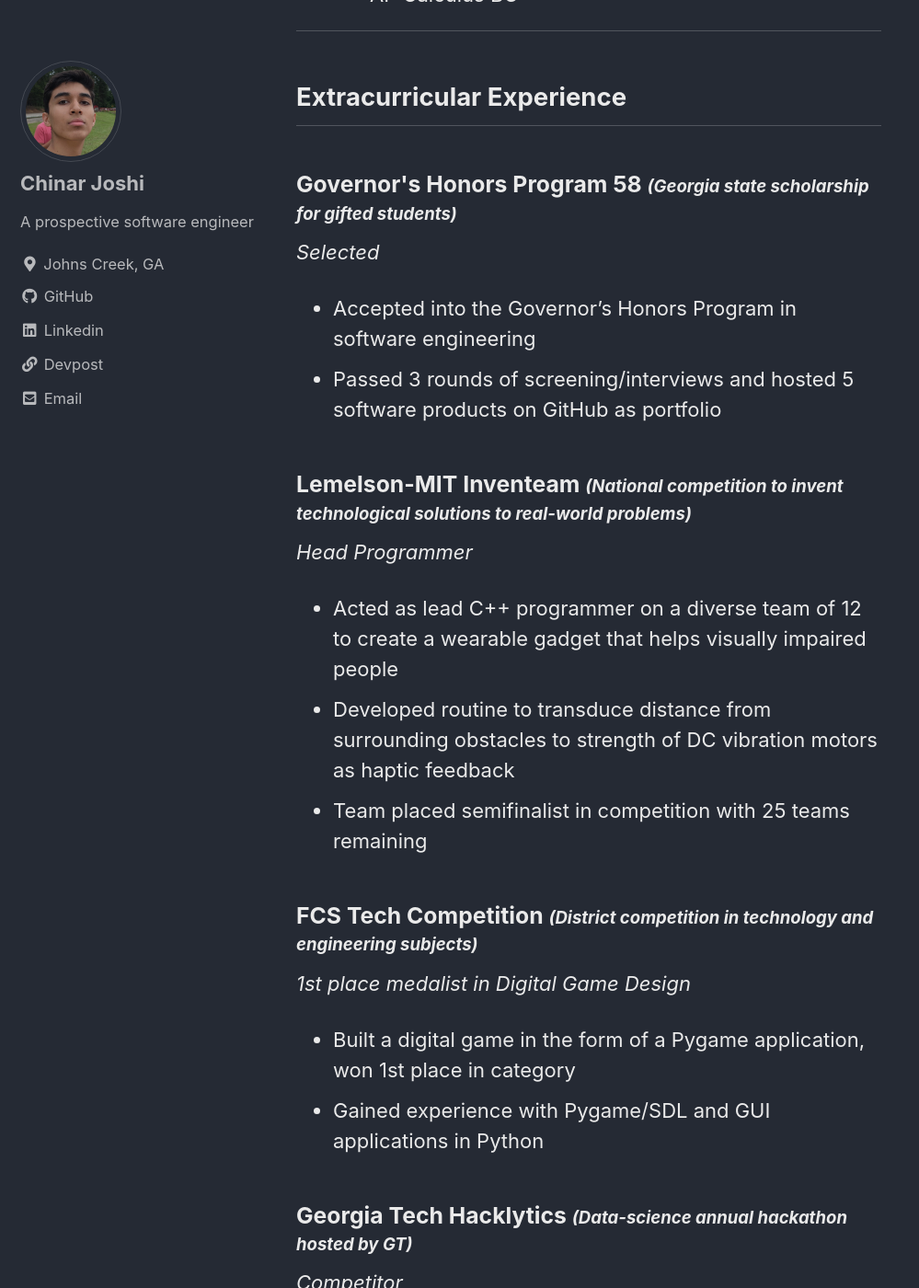
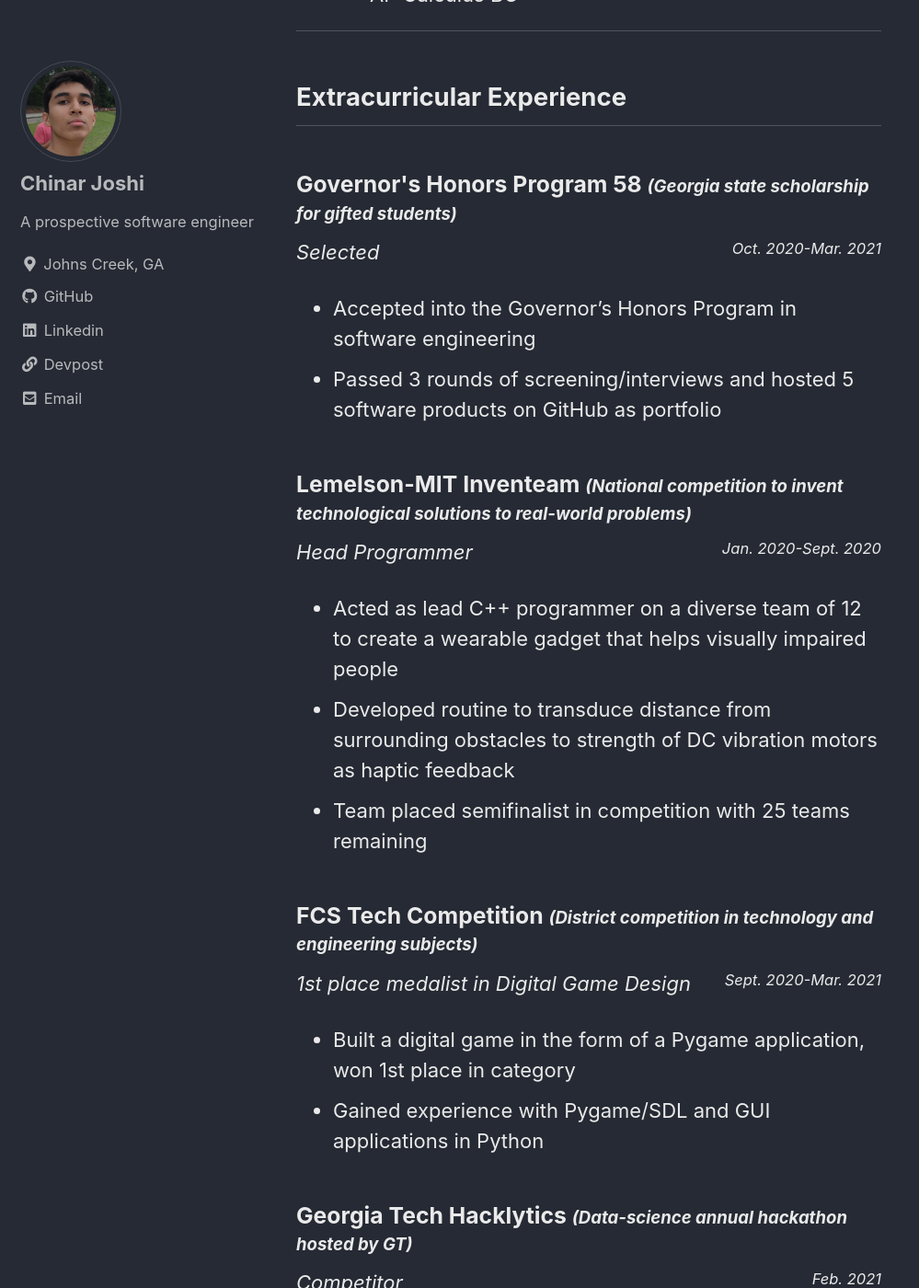
Before and after one commit to chinarjoshi/chinarjoshi.github.io, a Jekyll site: the page built from pages/resume.md, in a window 1280 px wide and 1400 px high, scrolled down 782 px. Shown: the whole window at 92% size, without its empty margins (0-999 px from the left). Built offline with Jekyll 4.4.1, drawn with Linux system fonts in a browser that asks for light colours; cached includes are drawn as plain includes; some of the changed text lies outside the part shown.

Commit message:
Added resume dates

```diff
--- a/pages/resume.md
+++ b/pages/resume.md
@@ -31,43 +31,43 @@
 
 ## Extracurricular Experience
 <h3>Governor's Honors Program 58 <small><i>(Georgia state scholarship for gifted students)</i></small></h3>
-_Selected_
+<i style="text-align:left;">Selected <small style="float:right">Oct. 2020-Mar. 2021</small></i>
  - Accepted into the Governor’s Honors Program in software engineering
  - Passed 3 rounds of screening/interviews and hosted 5 software products on GitHub as portfolio
 
 <h3>Lemelson-MIT Inventeam <small><i>(National competition to invent technological solutions to real-world problems)</i></small></h3>
-_Head Programmer_
+<i style="text-align:left;">Head Programmer <small style="float:right">Jan. 2020-Sept. 2020</small></i>
  - Acted as lead C++ programmer on a diverse team of 12 to create a wearable gadget that helps visually impaired people
  - Developed routine to transduce distance from surrounding obstacles to strength of DC vibration motors as haptic feedback
  - Team placed semifinalist in competition with 25 teams remaining
 
 <h3>FCS Tech Competition <small><i>(District competition in technology and engineering subjects)</i></small></h3>
-_1st place medalist in Digital Game Design_
+<i style="text-align:left;">1st place medalist in Digital Game Design <small style="float:right">Sept. 2020-Mar. 2021</small></i>
  - Built a digital game in the form of a Pygame application, won 1st place in category
  - Gained experience with Pygame/SDL and GUI applications in Python
 
 <h3>Georgia Tech Hacklytics <small><i>(Data-science annual hackathon hosted by GT)</i></small></h3>
- _Competitor_
+<i style="text-align:left;">Competitor <small style="float:right">Feb. 2021</small></i>
   - Built a COVID-19 spread visualization tool in the form of a Dash application
   - Gained experience in data cleansing and visualization using the Pandas and Plotly libraries
 
 <h3>Astronomy Olympiad <small><i>(Club to teach students to excel on the astronomy competition) </i></small></h3>
-_Vice President_
+<i style="text-align:left;">Vice President <small style="float:right">Aug. 2020-Present</small></i>
  - Taught 7 students how to excel on the Astronomy Olympiad, an astronomy competition, through lectures
  - Became an effective leader while guiding other students
 
 <h3>Wizards of Wall Street <small><i>(Club to teach students about the stock market and general trading tips)</i></small></h3>
-_Vice President_
+<i style="text-align:left;">Vice President <small style="float:right">Aug. 2020-Present</small></i>
  - Taught 7 students how to excel on the Astronomy Olympiad, an astronomy competition, through lectures
  - Became an effective leader while guiding other students
 
 <h3>STEM for Special Children <small><i>(Club to lead STEM workshops for special children)</i></small></h3>
-_Quartermaster_
+<i style="text-align:left;">Quartermaster <small style="float:right">Aug. 2019-Present</small></i>
  - Taught firsthand STEM to special children while collaborating with 2 local volunteer organizations
  - Purchased and organized materials to effectively lead the 4 workshops held
 
 <h3>Chattahoochee Bands <small><i>(Marching + Jazz + Mastery)</i></small></h3>
-_Section Leader_
+<i style="text-align:left;">Section Leader <small style="float:right">Aug. 2018-Present</small></i>
  - Honed leadership skills through directing students in the section
  - Developed time management skills through balancing strenuous extracurricular activities with 4 AP courses
 
```
Also changed, not shown: 2 other files.
